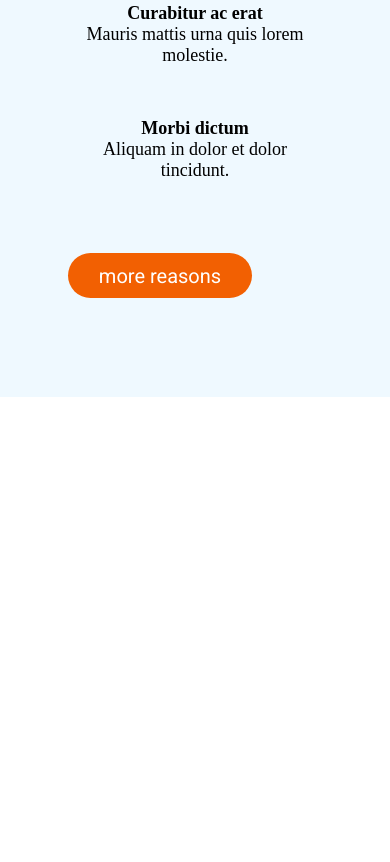
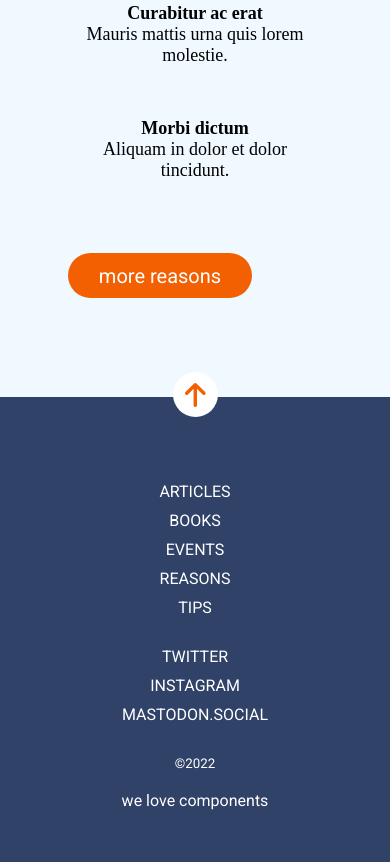
Before and after one commit to Adalab/modulo-1-evaluacion-final-Aliripoll, a website: page public/index.html in a window 390 px wide. Shown: the part 1447-2309 px from the top of the page. Before the commit the page ends 1844 px from the top, so only its background shows below. Drawn offline with Linux system fonts and the light colour scheme.

Commit message:
add footer mobile version

```diff
--- a/public/index.html
+++ b/public/index.html
@@ -11,7 +11,7 @@
 
 <body>
 
-  <header class="image_container">
+  <header id="start" class="image_container">
     <a href="https://adalab.es/" target="_blank">
       <div class="header_menu_container"></div>
     </a>
@@ -50,6 +50,44 @@
       </div>
     </section>
   </main>
+  <footer class="footer">
+    <a href="./index.html#start"><span class="arrow_button"></span></a>
+    <nav class="nav_list-one">
+
+      <ul class="list_footer">
+        <a href="https://adalab.es/" target="_blank" class="link">
+          <li>articles</li>
+        </a>
+        <a href="https://adalab.es/" target="_blank" class="link">
+          <li>books</li>
+        </a>
+        <a href="https://adalab.es/" target="_blank" class="link">
+          <li>events</li>
+        </a>
+        <a href="https://adalab.es/" target="_blank" class="link">
+          <li>reasons</li>
+        </a>
+        <a href="https://adalab.es/" target="_blank" class="link">
+          <li>tips</li>
+        </a>
+      </ul>
+    </nav>
+    <nav class="nav_list-two">
+      <ul class="list_footer">
+        <a href="https://adalab.es/" target="_blank" class="link">
+          <li>twitter</li>
+        </a>
+        <a href="https://adalab.es/" target="_blank" class="link">
+          <li>instagram</li>
+        </a>
+        <a href="https://adalab.es/" target="_blank" class="link">
+          <li>mastodon.social</li>
+        </a>
+      </ul>
+    </nav>
+    <small class="copy_container">&copy;2022</small>
+    <p class="components">we love components</p>
+  </footer>
 
 </body>
 
--- a/src/scss/main.scss
+++ b/src/scss/main.scss
@@ -87,7 +87,7 @@
   font-family: "RobotoSlab";
   font-weight: bold;
   text-transform: capitalize;
-  word-spacing: 3vw; /*REVISAR, NO es la mejor manera*/
+  word-spacing: 5vw; /*REVISAR, NO es la mejor manera*/
 }
 
 .third_text {
@@ -150,4 +150,54 @@
   height: 45px;
   width: 184px;
   border-radius: 22.5px;
+  /*TO DO center button*/
 }
+
+/*Third-section*/
+
+.footer {
+  background-color: #304268;
+  color: white;
+  text-transform: uppercase;
+  height: 465px;
+  display: flex;
+  flex-direction: column;
+  text-align: center;
+}
+.arrow_button {
+  display: flex;
+  background-image: url("../images/ico-arrow.svg");
+  background-position: center center;
+  background-repeat: no-repeat;
+  background-color: white;
+  width: 45px;
+  height: 45px;
+  border-radius: 50%;
+  transform: translateY(-25px);
+  position: relative;
+  margin: 0 auto;
+}
+.list_footer {
+  list-style: none;
+  display: flex;
+  flex-direction: column;
+  text-align: center;
+  gap: 10px;
+}
+.link {
+  text-decoration: none;
+  color: white;
+}
+.nav_list-one {
+  padding-top: 40px;
+}
+.nav_list-two {
+  padding-top: 30px;
+}
+.copy_container {
+  padding-top: 32px;
+}
+.components {
+  text-transform: lowercase;
+  padding-top: 20px;
+}
```
Also changed, not shown: src/html/index.html (+39 -1 lines), public/assets/css/main.css, 1 other file.
